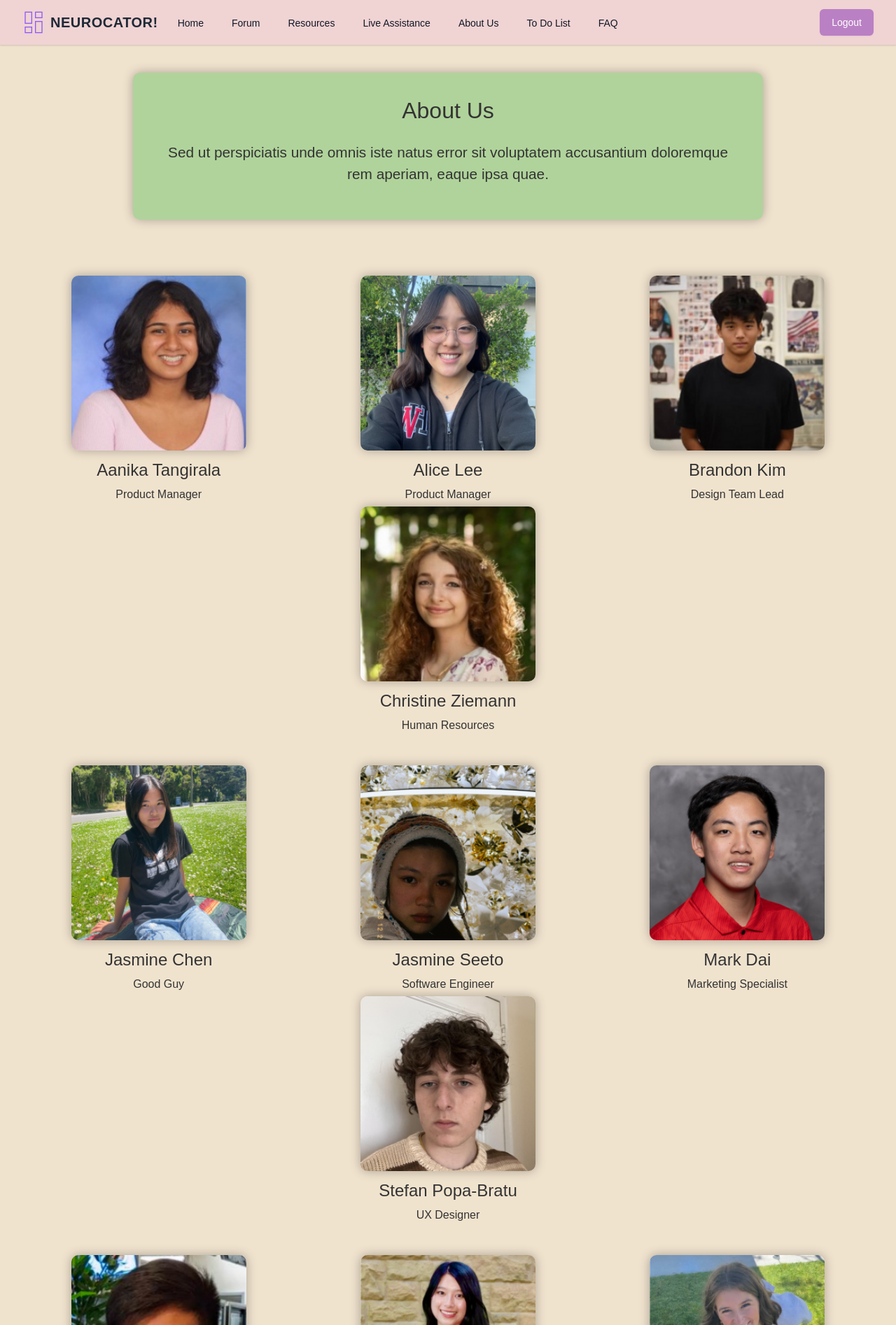
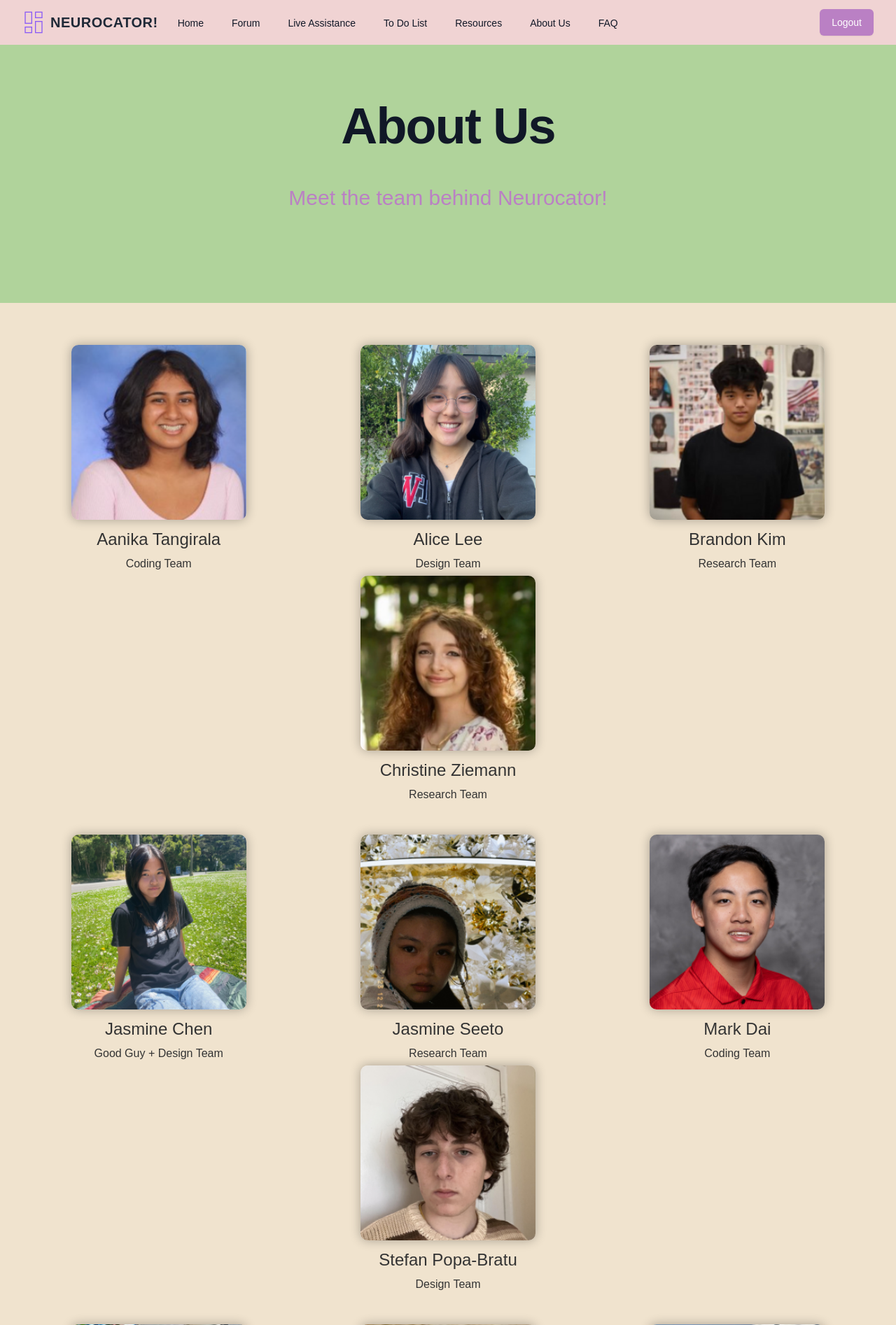
Before and after one commit to Neurocator/Neurocator, a Flask app: page /about in a window 1280 px wide. Shown: the top 1894 px of the page at 70% size. Run offline with Flask 3, Linux system fonts and the light colour scheme; some libraries are stand-ins or nearby versions; some web fonts are replaced.

Commit message:
Co-authored-by: William Yang <wilyan09007@users.noreply.github.com> Co-authored-by: MarkeneverDai <MarkeneverDai@users.noreply.github.com>

```diff
--- a/app.py
+++ b/app.py
@@ -96,7 +96,7 @@ def forum():
     rows = cur.fetchall()
     posts = []
     print(rows)
-    for row in rows:
+    for row in reversed(rows):
         post = {
             'id': row[0],
             'username': row[1],
@@ -113,19 +113,22 @@ def addPost():
         return redirect(url_for('index'))
     if request.method == 'GET':
         username = session.get(session_username_key)
-        return render_template('addpost.html.j2', username)
+        return render_template('addpost.html.j2', username=username)
     else:
         username = session.get(session_username_key)
         inputTitle = request.values.get("title")
         inputContent = request.values.get("content")
+        conn = psycopg2.connect(**db_params)
+        cur = conn.cursor()
         query = "INSERT INTO posts (username, title, content) VALUES (%s, %s, %s)"
         queryVars = (username, inputTitle, inputContent)
         cur.execute(query, queryVars)
         conn.commit()
-        query = "INSERT INTO posts (date) VALUES (TIMESTAMP(NOW())) WHERE content=%s"
-        queryVars = (inputContent, )
-        cur.execute(query, queryVars)
-        conn.commit()
+        #query = "INSERT INTO posts (date) VALUES (TIMESTAMP(NOW())) WHERE content=%s"
+        # queryVars = (inputContent, )
+        # cur.execute(query, queryVars)
+        # conn.commit()
+        return redirect(url_for('forum'))
 
 
 @app.route('/live', methods=['GET', 'POST'])
--- a/static/style.css
+++ b/static/style.css
@@ -11,6 +11,10 @@
     background-color: #ba80c4;
 }
 
-.logout-button:hover {
+.logout-button:hover-border {
     background-color: #ae59bd;
 }
+
+.nav-outline:hover {
+    color: #ba80c4;
+}
--- a/templates/about_us.html.j2
+++ b/templates/about_us.html.j2
@@ -131,13 +131,32 @@
     .spacing {
         margin-top: 40px; /* Add spacing between rows */
     }
+
+    .banner {
+        background-color: #B0D39B;
+    }
+
+    .h1 {
+    text-align: center;
+    padding-top: 20px;
+    font-size: 30px;
+    color: #ba80c4;
+    }
+
 </style>
 
-<div class="bg-img" id="backgroundImage"></div>
-<div class="content">
-    <div class="about-container">
-        <h1 class="about-title">About Us</h1>
-        <p class="about-text">Sed ut perspiciatis unde omnis iste natus error sit voluptatem accusantium doloremque rem aperiam, eaque ipsa quae.</p>
+
+<div class="mb-16">
+    <div class="banner">
+        <div class="px-4 py-16 mx-auto sm:max-w-xl md:max-w-full lg:max-w-screen-xl md:px-24 lg:px-8 lg:py-20">
+            <div class="max-w-xxlg mb-10 md:mx-auto sm:text-center xlg:max-w-2xl md:mb-12">
+                <h1 class="max-w-xlg mb-6 text-5xl font-bold leading-none tracking-tight text-gray-900 sm:text-7xl md:mx-auto">
+                    About Us
+                </h1>
+                    <h1 class="h1">Meet the team behind Neurocator!</h1>
+                <p class="text-base text-gray-700 md:text-lg"></p>
+            </div>
+        </div>
     </div>
 
     <!-- First Row -->
@@ -146,10 +165,10 @@
             <img src="static/aboutus_pictures/Aanika Tangirala.png" alt="Aanika Tangirala">
             <div class="overlay">
                 <p>Phone: 123-456-7890</p>
-                <p>Email: aanika@example.com</p>
+                <p>Email: aanika.tangirala@outlook.com</p>
             </div>
             <h3>Aanika Tangirala</h3>
-            <p>Product Manager</p>
+            <p>Coding Team</p>
         </div>
         <div class="team-member">
             <img src="static/aboutus_pictures/Alice Lee.png" alt="Alice Lee">
@@ -158,7 +177,7 @@
                 <p>Email: alice@example.com</p>
             </div>
             <h3>Alice Lee</h3>
-            <p>Product Manager</p>
+            <p>Design Team</p>
         </div>
         <div class="team-member">
             <img src="static/aboutus_pictures/Brandon Kim.png" alt="Brandon Kim">
@@ -167,7 +186,7 @@
                 <p>Email: brandon@example.com</p>
             </div>
             <h3>Brandon Kim</h3>
-            <p>Design Team Lead</p>
+            <p>Research Team</p>
         </div>
         <div class="team-member">
             <img src="static/aboutus_pictures/Christine Ziemann.png" alt="Christine Ziemann">
@@ -176,7 +195,7 @@
                 <p>Email: christine@example.com</p>
             </div>
             <h3>Christine Ziemann</h3>
-            <p>Human Resources</p>
+            <p>Research Team</p>
         </div>
     </div>
 
@@ -189,7 +208,7 @@
                 <p>Email: jasmine@example.com</p>
             </div>
             <h3>Jasmine Chen</h3>
-            <p>Good Guy</p>
+            <p>Good Guy + Design Team</p>
         </div>
         <div class="team-member">
             <img src="static/aboutus_pictures/Jasmine Seeto.png" alt="Jasmine Seeto">
@@ -198,7 +217,7 @@
                 <p>Email: jasmine.seeto@example.com</p>
             </div>
             <h3>Jasmine Seeto</h3>
-            <p>Software Engineer</p>
+            <p>Research Team</p>
         </div>
         <div class="team-member">
             <img src="static/aboutus_pictures/Mark Dai.png" alt="Mark Dai">
@@ -207,7 +226,7 @@
                 <p>Email: mark@example.com</p>
             </div>
             <h3>Mark Dai</h3>
-            <p>Marketing Specialist</p>
+            <p>Coding Team</p>
         </div>
         <div class="team-member">
             <img src="static/aboutus_pictures/Stefan Popa-Bratu.png" alt="Stefan Popa-Bratu">
@@ -216,7 +235,7 @@
                 <p>Email: stefan@example.com</p>
             </div>
             <h3>Stefan Popa-Bratu</h3>
-            <p>UX Designer</p>
+            <p>Design Team</p>
         </div>
     </div>
 
@@ -226,37 +245,37 @@
             <img src="static/aboutus_pictures/William Yang.png" alt="William Yang">
             <div class="overlay">
                 <p>Phone: 890-123-4567</p>
-                <p>Email: william@example.com</p>
+                <p>Email: wilyan090@gmail.com</p>
             </div>
             <h3>William Yang</h3>
-            <p>Operations Manager</p>
+            <p>Coding Team</p>
         </div>
         <div class="team-member">
             <img src="static/aboutus_pictures/Cai Zhen.png" alt="William Yang">
             <div class="overlay">
                 <p>Phone: 890-123-4567</p>
-                <p>Email: william@example.com</p>
+                <p>Email: caizhen@stanford.edu</p>
             </div>
             <h3>Cai Zhen</h3>
-            <p>Operations Manager</p>
+            <p>Camp Leader</p>
         </div>
         <div class="team-member">
             <img src="static/aboutus_pictures/Cassidy Miller.png" alt="William Yang">
             <div class="overlay">
                 <p>Phone: 890-123-4567</p>
-                <p>Email: william@example.com</p>
+                <p>Email: cassidymiller@umail.ucsb.edu</p>
             </div>
             <h3>Cassidy Miller</h3>
-            <p>Operations Manager</p>
+            <p>Camp Leader</p>
         </div>
         <div class="team-member">
             <img src="static/aboutus_pictures/Rishi Upadhyay.png" alt="William Yang">
             <div class="overlay">
                 <p>Phone: 890-123-4567</p>
-                <p>Email: william@example.com</p>
+                <p>Email: rishi9upadhyay@gmail.com</p>
             </div>
             <h3>Rishi Upadhaya</h3>
-            <p>Operations Manager</p>
+            <p>Camp Leader</p>
         </div>
     </div>
 </div>
--- a/templates/base.html.j2
+++ b/templates/base.html.j2
@@ -26,12 +26,12 @@
                         <span class="ml-2 text-xl font-bold tracking-wide text-gray-800 uppercase">Neurocator!</span>
                     </a>
                     <div class="hidden sm:ml-6 sm:flex sm:space-x-8">
-                        <a href="/home" class="border-b-2 border-transparent hover:border-purple-500 text-gray-900 inline-flex items-center px-1 pt-1 text-sm font-medium">Home</a>
+                        <a href="/home" class="nav-outline border-b-2 border-transparent hover:border-#ae59bd text-gray-900 inline-flex items-center px-1 pt-1 text-sm font-medium">Home</a>
                         <a href="/forum" class="border-b-2 border-transparent hover:border-purple-500 text-gray-900 inline-flex items-center px-1 pt-1 text-sm font-medium">Forum</a>
+                        <a href="/live" class="border-b-2 border-transparent hover:border-purple-500 text-gray-900 inline-flex items-center px-1 pt-1 text-sm font-medium">Live Assistance</a>
+                        <a href="/todo" class="border-b-2 border-transparent hover:border-purple-500 text-gray-900 inline-flex items-center px-1 pt-1 text-sm font-medium">To Do List</a>
                         <a href="/resources" class="border-b-2 border-transparent hover:border-purple-500 text-gray-900 inline-flex items-center px-1 pt-1 text-sm font-medium">Resources</a>
-                        <a href="/live" class="border-b-2 border-transparent hover:border-purple-500 text-gray-900 inline-flex items-center px-1 pt-1 text-sm font-medium">Live Assistance</a>
                         <a href="/about" class="border-b-2 border-transparent hover:border-purple-500 text-gray-900 inline-flex items-center px-1 pt-1 text-sm font-medium">About Us</a>
-                        <a href="/todo" class="border-b-2 border-transparent hover:border-purple-500 text-gray-900 inline-flex items-center px-1 pt-1 text-sm font-medium">To Do List</a>
                         <a href="/faq" class="border-b-2 border-transparent hover:border-purple-500 text-gray-900 inline-flex items-center px-1 pt-1 text-sm font-medium">FAQ</a>
                     </div>
                 </div>
--- a/templates/signup.html.j2
+++ b/templates/signup.html.j2
@@ -103,7 +103,7 @@
 
         .signup-button {
             background-color: #b0d39b;
-            color: white;
+            color: black;
             border: none;
             padding: 15px 20px;
             font-size: 1.2em;
@@ -213,7 +213,7 @@
                 <input type="checkbox" id="bgToggle">
                 <span class="slider"></span>
             </label>
-            <div class="toggle-label">Purple swirls on/off</div>
+            <div class="toggle-label">Green swirls on/off</div>
         </div>
     </div>
     <script>
--- a/templates/to_do_list.html.j2
+++ b/templates/to_do_list.html.j2
@@ -210,12 +210,12 @@
 
 taskInput.value = ''; // Clear the input field
 taskInput.focus(); // Refocus the input field
-            }
 });
 
+// Handle Enter key press on task input to submit the form
 document.getElementById('taskInput').addEventListener('keypress', function (e) {
     if (e.key === 'Enter') {
-                e.preventDefault(); // Prevent form from submitting the traditional way
+        e.preventDefault(); // Prevent the default form submission
         document.getElementById('taskForm').submit(); // Submit the form programmatically
     }
 });
```
Also changed, not shown: templates/addpost.html.j2 (+110 -11 lines), templates/faq.html.j2 (+32 -9 lines), templates/live.html.j2 (+29 -4 lines), templates/resources.html.j2 (+8 -0 lines), database.db. Lines whose indentation alone changed are shown as unchanged.
